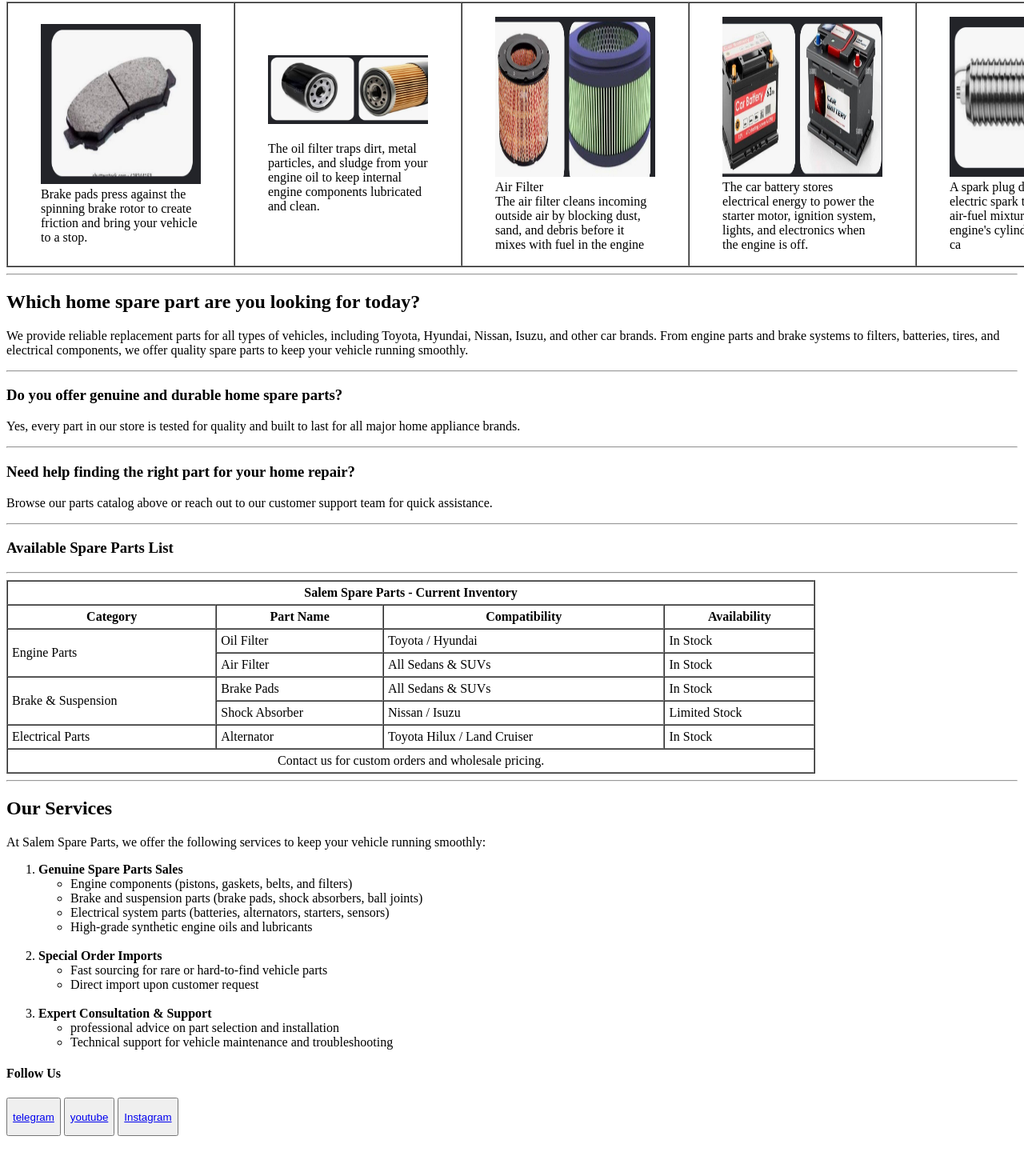
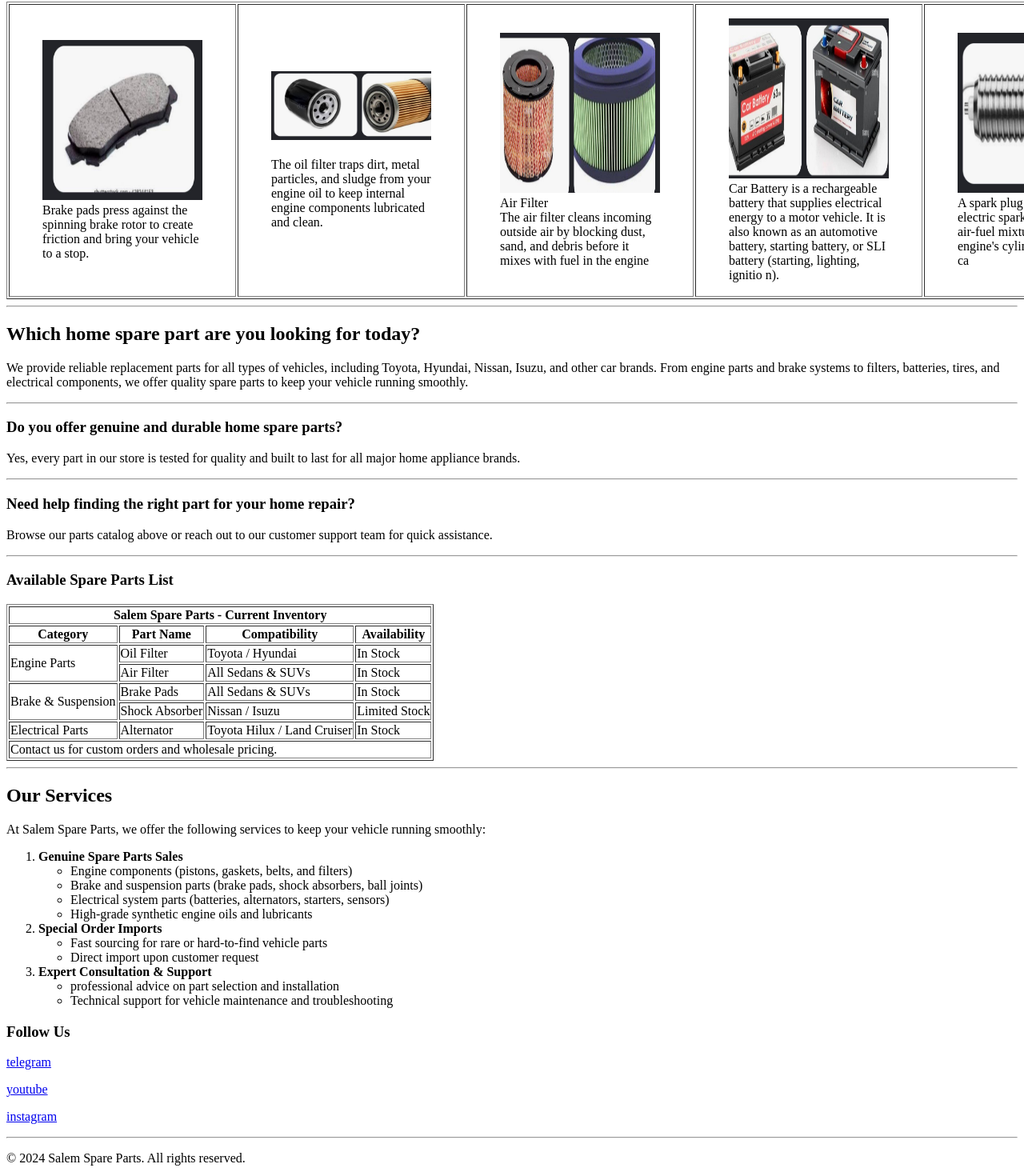
Before and after one commit to jerusalem213/webbpro, a plain HTML site: page home.html in a window 1280 px wide. Shown: the part 114-1574 px from the top of the page at 80% size. Before the commit the page ends 1542 px from the top, so only its background shows below. Drawn offline with Linux system fonts and the light colour scheme.

```diff
--- a/home.html
+++ b/home.html
@@ -15,10 +15,10 @@
 <a href="service.html">Service</a>
 </nav>
  <hr>
-<h1 align="center"> <abbr title="Spare Automotive Lubricants, Equipment & Materials.">SALEM</abbr> Spare Parts</h1>
+<h1><abbr title="Spare Automotive Lubricants, Equipment & Materials.">SALEM</abbr> Spare Parts</h1>
 
-<table border="1" cellpadding="1" cellspacing="0" width="20%">
-            <tr> <td cellpadding="200"> <figure>
+<table border="1">
+            <tr> <td> <figure>
                     <img src="photo_2026-11-18_19-58-28.jpg" alt="Salem spare parts" width="200" height="200">
                     <figcaption>
 
@@ -26,7 +26,7 @@ Brake pads press against the spinning brake rotor to create friction and bring y
                 </figure></td>
                 <td> <figure>
                     <img src="photo_2026-11-18_19-58-15.jpg" alt="Salem spare parts" width="200">
-                    <figcaption font-style="oblique">
+                    <figcaption >
 <br>
 The oil filter traps dirt, metal particles, and sludge from your engine oil to keep internal engine components lubricated and clean.</figcaption>
                 </figure> </td>
@@ -36,15 +36,24 @@ The oil filter traps dirt, metal particles, and sludge from your engine oil to k
                         <br>
 
 The air filter cleans incoming outside air by blocking dust, sand, and debris before it mixes with fuel in the engine</figcaption>
-                </figure> </td>
+                </figure></td>
                 <td> <figure>
                     <img src="photo_2026-11-18_19-57-13.jpg" alt="Salem spare parts" width="200" height="200">
-                    <figcaptionk>
-The car battery stores electrical energy to power the starter motor, ignition system, lights, and electronics when the engine is off.</figcaptionk></figcaption>
+                    <figcaption> Car Battery is a rechargeable battery
+                         that supplies electrical energy to a motor vehicle.
+                          It is also known as an automotive battery, starting
+                          battery, or SLI battery (starting, lighting, ignitio
+                          n).
+
+                    </figcaption>
+
                     </figure> </td>
+
                    <td><figure>
                     <img src="photo_2026-11-18_19-56-31.jpg" alt="Salem spare parts" width="200" height="200">
-                    <figcaption > A spark plug delivers the electric spark that ignites the air-fuel mixture inside your engine's cylinders to power the ca</figcaption>
+                    <figcaption > A spark plug delivers the electric spark that ignites the air-fuel mixture inside your engine's cylinders to power the ca
+
+                    </figcaption>
                 </figure> </td>
             </tr>
           </table>
@@ -62,7 +71,7 @@ The car battery stores electrical energy to power the starter motor, ignition sy
       <p>We provide reliable replacement parts for all types of vehicles, including Toyota, Hyundai, Nissan, Isuzu, and other car brands. From engine parts and brake systems to filters, batteries, tires, and electrical components, we offer quality spare parts to keep your vehicle running smoothly.
 
 </p>
-        </section>
+
 <hr>
 <section>
       <h3>Do you offer genuine and durable home spare parts?</h3>
@@ -72,10 +81,10 @@ The car battery stores electrical energy to power the starter motor, ignition sy
       <p>Browse our parts catalog above or reach out to our customer support team for quick assistance.</p>
         <hr>
         <h3>Available Spare Parts List</h3>
+
 </section>
-<hr>
-<section>
-        <table border="1"cellpadding="5" cellspacing="0" width="80%">
+
+        <table border="1">
             <thead>
                 <tr>
                     <th colspan="4">Salem Spare Parts - Current Inventory</th>
@@ -119,7 +128,7 @@ The car battery stores electrical energy to power the starter motor, ignition sy
             </tbody>
             <tfoot>
                 <tr>
-                    <td colspan="4" align="center">Contact us for custom orders and wholesale pricing.</td>
+                    <td colspan="4">Contact us for custom orders and wholesale pricing.</td>
                 </tr>
             </tfoot>
         </table>
@@ -141,7 +150,7 @@ The car battery stores electrical energy to power the starter motor, ignition sy
                     <li>High-grade synthetic engine oils and lubricants</li>
                 </ul>
             </li>
-            <br>
+
             <li>
                 <strong>Special Order Imports</strong>
                 <ul>
@@ -149,7 +158,7 @@ The car battery stores electrical energy to power the starter motor, ignition sy
                     <li>Direct import upon customer request</li>
                 </ul>
             </li>
-            <br>
+
             <li>
 
         <strong>Expert Consultation &amp; Support </strong><ul>
@@ -164,12 +173,13 @@ The car battery stores electrical energy to power the starter motor, ignition sy
     <footer>
 
      <section>
-    <h4>Follow Us</h4>
-   <button><p><a href="https://www.telegram.com">telegram</a></p></button>
-  <button><p><a href="https://www.youtube.com">youtube</a></p></button>
-   <button><p><a href="https://www.instagram.com">Instagram</a></p></button>
-  </section>
+    <h3>Follow Us</h3>
+   <p><a href="https://www.telegram.com">telegram</a></p>
+  <p><a href="https://www.youtube.com">youtube</a></p>
+   <p><a href="https://www.instagram.com">instagram</a></p>
 
-</footer>
-</body>
-</html>
+    </section>
+    <hr>
+    <p>&copy; 2024 Salem Spare Parts. All rights reserved.</p>
+    </footer>
+    </html>
```
Also changed, not shown: contact.html (+1 -2 lines).
